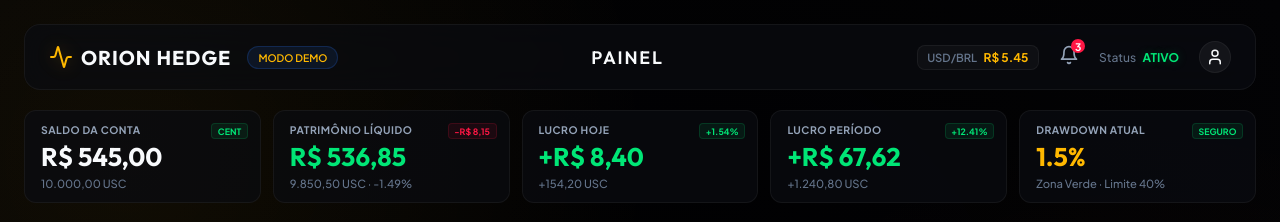
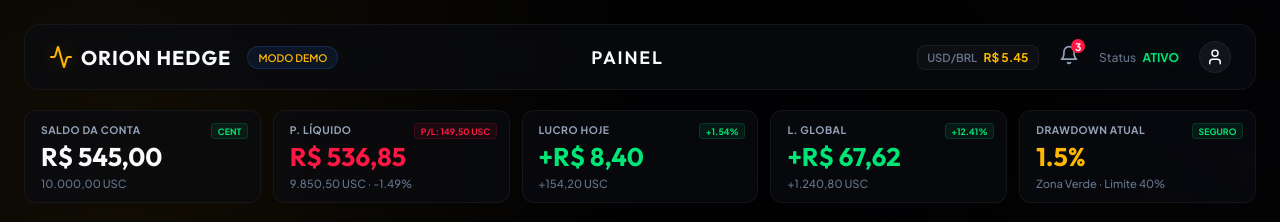
Before and after one commit to tonyrogeness-web/Oriontech, a Next.js app: page / in a window 1280 px wide. Shown: the top 222 px of the page. Built offline with nearby package versions, Linux system fonts and the light colour scheme; no server answers; the database is empty.

Commit message:
fix: equity=balance+floatingPl, L.Global reset on init, BRL over USC labels

```diff
--- a/src/components/KpiCards.tsx
+++ b/src/components/KpiCards.tsx
@@ -38,8 +38,6 @@ export default function KpiCards({
     })}`;
   };
 
-  const equityDiff = equity - balance;
-  const equityDiffPct = balance > 0 ? (equityDiff / balance) * 100 : 0;
   const dailyPct = balance > 0 ? (dailyProfit / balance) * 100 : 0;
   const periodPct = balance > 0 ? (totalProfit / balance) * 100 : 0;
 
@@ -57,6 +55,11 @@ export default function KpiCards({
     ddColorClass = styles.kpiBadgeRed;
   }
 
+  // Patrimônio Líquido = Saldo + P/L flutuante (igual ao MT5 ACCOUNT_EQUITY)
+  const equityCalc = balance + floatingPl;
+  const equityDiffCalc = equityCalc - balance; // = floatingPl
+  const equityDiffPctCalc = balance > 0 ? (equityDiffCalc / balance) * 100 : 0;
+
   return (
     <div className={styles.kpiRowGrid}>
       {/* 1. Saldo da Conta */}
@@ -67,17 +70,17 @@ export default function KpiCards({
         <span className={`${styles.kpiBadgeMockup} ${styles.kpiBadgeGreen}`}>CENT</span>
       </div>
 
-      {/* 2. Patrimônio Líquido */}
+      {/* 2. Patrimônio Líquido (balance + floatingPl) */}
       <div className={styles.kpiCardMockup}>
-        <span className={styles.kpiLabelMockup}>Patrimônio Líquido</span>
-        <span className={styles.kpiValueMockup} style={{ color: "var(--neon-green)" }}>
-          {formatBRL(equity)}
+        <span className={styles.kpiLabelMockup}>P. Líquido</span>
+        <span className={styles.kpiValueMockup} style={{ color: equityDiffCalc >= 0 ? "var(--neon-green)" : "var(--neon-red)" }}>
+          {formatBRL(equityCalc)}
         </span>
         <span className={styles.kpiSubValueMockup}>
-          {formatCurrencyRaw(equity)} USC · {equityDiffPct >= 0 ? "+" : ""}{equityDiffPct.toFixed(2)}%
+          {formatCurrencyRaw(equityCalc)} USC · {equityDiffPctCalc >= 0 ? "+" : ""}{equityDiffPctCalc.toFixed(2)}%
         </span>
         <span className={`${styles.kpiBadgeMockup} ${floatingPl >= 0 ? styles.kpiBadgeGreen : styles.kpiBadgeRed}`}>
-          {floatingPl >= 0 ? "+" : "-"}{formatBRL(floatingPl)}
+          P/L: {floatingPl >= 0 ? "+" : ""}{formatCurrencyRaw(floatingPl)} USC
         </span>
       </div>
 
@@ -85,24 +88,24 @@ export default function KpiCards({
       <div className={styles.kpiCardMockup}>
         <span className={styles.kpiLabelMockup}>Lucro Hoje</span>
         <span className={styles.kpiValueMockup} style={{ color: dailyProfit >= 0 ? "var(--neon-green)" : "var(--neon-amber)" }}>
-          {dailyProfit >= 0 ? "+" : "-"}{formatBRL(dailyProfit)}
+          {dailyProfit >= 0 ? "+" : ""}{formatBRL(dailyProfit)}
         </span>
         <span className={styles.kpiSubValueMockup}>
-          {dailyProfit >= 0 ? "+" : "-"}{formatCurrencyRaw(dailyProfit)} USC
+          {dailyProfit >= 0 ? "+" : ""}{formatCurrencyRaw(dailyProfit)} USC
         </span>
         <span className={`${styles.kpiBadgeMockup} ${dailyProfit >= 0 ? styles.kpiBadgeGreen : styles.kpiBadgeRed}`}>
           {dailyProfit >= 0 ? "+" : ""}{dailyPct.toFixed(2)}%
         </span>
       </div>
 
-      {/* 4. Lucro Período */}
+      {/* 4. L. Global (Lucro histórico fechado desde o reset) */}
       <div className={styles.kpiCardMockup}>
-        <span className={styles.kpiLabelMockup}>Lucro Período</span>
+        <span className={styles.kpiLabelMockup}>L. Global</span>
         <span className={styles.kpiValueMockup} style={{ color: totalProfit >= 0 ? "var(--neon-green)" : "var(--neon-amber)" }}>
-          {totalProfit >= 0 ? "+" : "-"}{formatBRL(totalProfit)}
+          {totalProfit >= 0 ? "+" : ""}{formatBRL(totalProfit)}
         </span>
         <span className={styles.kpiSubValueMockup}>
-          {totalProfit >= 0 ? "+" : "-"}{formatCurrencyRaw(totalProfit)} USC
+          {totalProfit >= 0 ? "+" : ""}{formatCurrencyRaw(totalProfit)} USC
         </span>
         <span className={`${styles.kpiBadgeMockup} ${totalProfit >= 0 ? styles.kpiBadgeGreen : styles.kpiBadgeRed}`}>
           {totalProfit >= 0 ? "+" : ""}{periodPct.toFixed(2)}%
```
